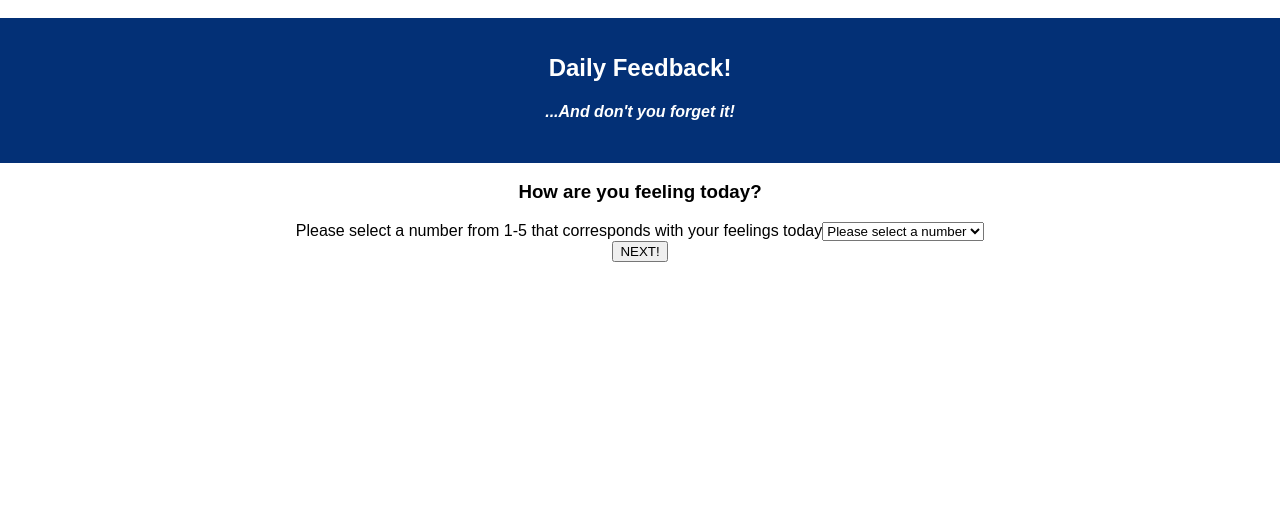
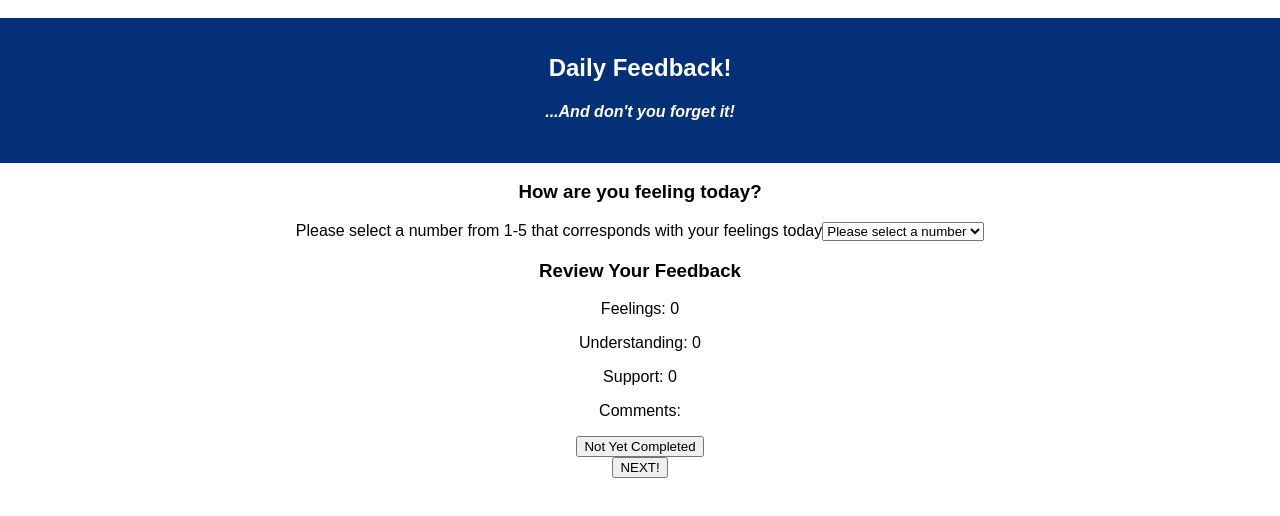
Before and after one commit to kitkogan/redux-feedback-loop, a React (Create React App) app: page /#/ in a window 1280 px wide. Shown: the top 516 px of the page. Built offline with nearby package versions, Linux system fonts and the light colour scheme.

Commit message:
set up post route and understanding page func

```diff
--- a/src/components/App/App.js
+++ b/src/components/App/App.js
@@ -3,8 +3,8 @@ import { HashRouter as Router, Route } from 'react-router-dom';
 // import axios from 'axios';
 import './App.css';
 import { connect } from 'react-redux';
-import Feeling from './../Feeling/Feeling.js';
-
+import Feeling from './../Feeling/Feeling';
+import Understanding from './../Understanding/Understanding';
 
 class App extends Component {
   render() {
@@ -15,6 +15,8 @@ class App extends Component {
         <Router>
           <div>
             <Route exact path='/' component={Feeling} />
+            <Route exact path='/Understanding' component={Understanding} />
+
           </div>
         </Router>
       </div>
--- a/src/components/Feeling/Feeling.js
+++ b/src/components/Feeling/Feeling.js
@@ -1,7 +1,9 @@
 import React, {Component} from 'react';
 import {connect} from 'react-redux';
 import Header from '../Header/Header';
+import Rating from '../Rating/Rating';
 import '../App/App.css';
+import UserReview from '../UserReview/UserReview';
 
 class Feeling extends Component {
 
@@ -19,12 +21,11 @@ class Feeling extends Component {
         const feel = this.state.feelings;
         const action = {type: 'FEELING_UPDATE', payload: feel};
         this.props.dispatch(action);
-        this.props.history.push('/understanding');
+        this.props.history.push('/Understanding');
     }
 
     //user selected rating will be saved to local state
-    handleSelected = (event) => {
-        let ratingScore = event.target.value;
+    handleSelectedFeeling = (ratingScore) => {
         console.log('feelings handleselected', ratingScore);
         this.setState({
             feelings: ratingScore
@@ -37,17 +38,9 @@ class Feeling extends Component {
             <div>
                 <Header />
                 <h3>How are you feeling today?</h3>
-                <div className="custom-select" width="200px">
-                <label className="dailyRating">Please select a number from 1-5 that corresponds with your feelings today</label>
-                <select id="dailyRating" onChange={this.handleSelected}>
-                    <option value="0">Please select a number</option>
-                    <option value="1">1</option>
-                    <option value="2">2</option>
-                    <option value="3">3</option>
-                    <option value="4">4</option>
-                    <option value="5">5</option>
-                </select>
-            </div>
+                <Rating feedback="Feelings" onChange={this.handleSelectedFeeling} />
+                <UserReview />
+
             <button className="handleNextButton" onClick={this.handleClickNext}>NEXT!</button>
             </div>
         )
--- /dev/null
+++ b/src/components/Rating/Rating.js
@@ -0,0 +1,40 @@
+//imports
+import React, { Component } from 'react';
+import { connect } from 'react-redux';
+
+
+class Rating extends Component {
+
+    state = {}
+
+
+//user selected rating will be saved to local state
+    handleSelectedRating = (event) => {
+        const rating = event.target.value;
+        console.log('feelings handleselected', rating);
+        event.preventDefault();
+
+        this.setState({
+            rating: event.target.value
+        });
+        this.props.onChange(rating);
+    }
+
+    render() {
+        return (
+            <div className="custom-select" width="200px">
+                    <label className="dailyRating">Please select a number from 1-5 that corresponds with your feelings today</label>
+                    <select id="dailyRatingSelect" value={this.state.rating} onChange={this.handleSelectedRating}>
+                        <option value="0">Please select a number</option>
+                        <option value="1">1</option>
+                        <option value="2">2</option>
+                        <option value="3">3</option>
+                        <option value="4">4</option>
+                        <option value="5">5</option>
+                    </select>
+                </div>
+        )
+    }
+}
+
+export default connect()(Rating);
--- a/src/components/Understanding/Understanding.js
+++ b/src/components/Understanding/Understanding.js
@@ -0,0 +1,50 @@
+import React, {Component} from 'react';
+import {connect} from 'react-redux';
+import Header from '../Header/Header';
+import Rating from '../Rating/Rating';
+import '../App/App.css';
+import UserReview from '../UserReview/UserReview';
+
+class Understanding extends Component {
+
+    //sets initial state
+    state = {
+        understanding: 0
+    }
+
+    //on 'Next' button click, rating sent to reducer
+    //advance user to '/support' page
+    //update understanding rating in redux-store
+    handleClickNext = (event) => {
+        event.preventDefault();
+        console.log('in handleclicknext', this.state.understanding);
+        const under = this.state.understanding;
+        const action = {type: 'UNDERSTANDING_UPDATE', payload: under};
+        this.props.dispatch(action);
+        this.props.history.push('/Support');
+    }
+
+    //user selected rating will be saved to local state
+    handleSelectedUnderstanding = (ratingScore) => {
+        console.log('understanding handleselected', ratingScore);
+        this.setState({
+            understanding: ratingScore
+        })
+    }
+
+    render () {
+        console.log('understanding render', this.state.understanding);
+        return (
+            <div>
+                <Header />
+                <h3>How well did you understand today's material?</h3>
+                <Rating feedback="Understanding" onChange={this.handleSelectedUnderstanding} />
+                <UserReview />
+
+                <button className="handleNextButton" onClick={this.handleClickNext}>NEXT!</button>
+            </div>
+        )
+    }
+}
+
+export default connect()(Understanding);
--- /dev/null
+++ b/src/components/UserReview/UserReview.js
@@ -0,0 +1,51 @@
+import React, { Component } from 'react';
+import { connect } from 'react-redux';
+import axios from 'axios';
+import {withRouter} from 'react-router-dom';
+
+class UserReview extends Component {
+    //User feedback sent to redux-store
+    //User advances to 'Success' page
+    postFeedback = (event) => {
+        const feedback = this.props.reduxStore.feedbackReducer;
+        console.log(feedback);
+        event.preventDefault();
+        axios.post('/api/feedback', feedback)
+            .then((response) => {
+                console.log(response);
+                const action = { type: 'CLEAR_FEEDBACK' };
+                this.props.dispatch(action);
+                this.props.history.push('/Success');
+            }).catch((error) => {
+                console.log(error);
+            })
+    }
+
+      // display current ratings entered at bottom of input pages
+      render() {
+        let toggleButton;
+        if (this.props.location.pathname === '/FinalUserReview'){
+            toggleButton = <button onClick={this.postFeedback}>Submit</button>
+        } else {
+            toggleButton = <button onClick={this.postFeedback}>Not Yet Completed</button>
+        };
+
+        const feedback = this.props.reduxStore.feedbackReducer;
+        return (
+            <div className="review">
+                <h3>Review Your Feedback</h3>
+                <p>Feelings: {feedback.Feelings} </p>
+                <p>Understanding: {feedback.Understanding}</p>
+                <p>Support: {feedback.Support}</p>
+                <p>Comments: {feedback.Comments}</p>
+                {toggleButton}
+            </div>
+        )
+    }
+}
+
+const mapReduxStoreToProps = (reduxStore) => ({
+    reduxStore
+})
+
+export default withRouter(connect(mapReduxStoreToProps)(UserReview));
```
Also changed, not shown: src/components/Review/Review.js (deleted), 1 other file (tests, documents, lock files or other folders).
